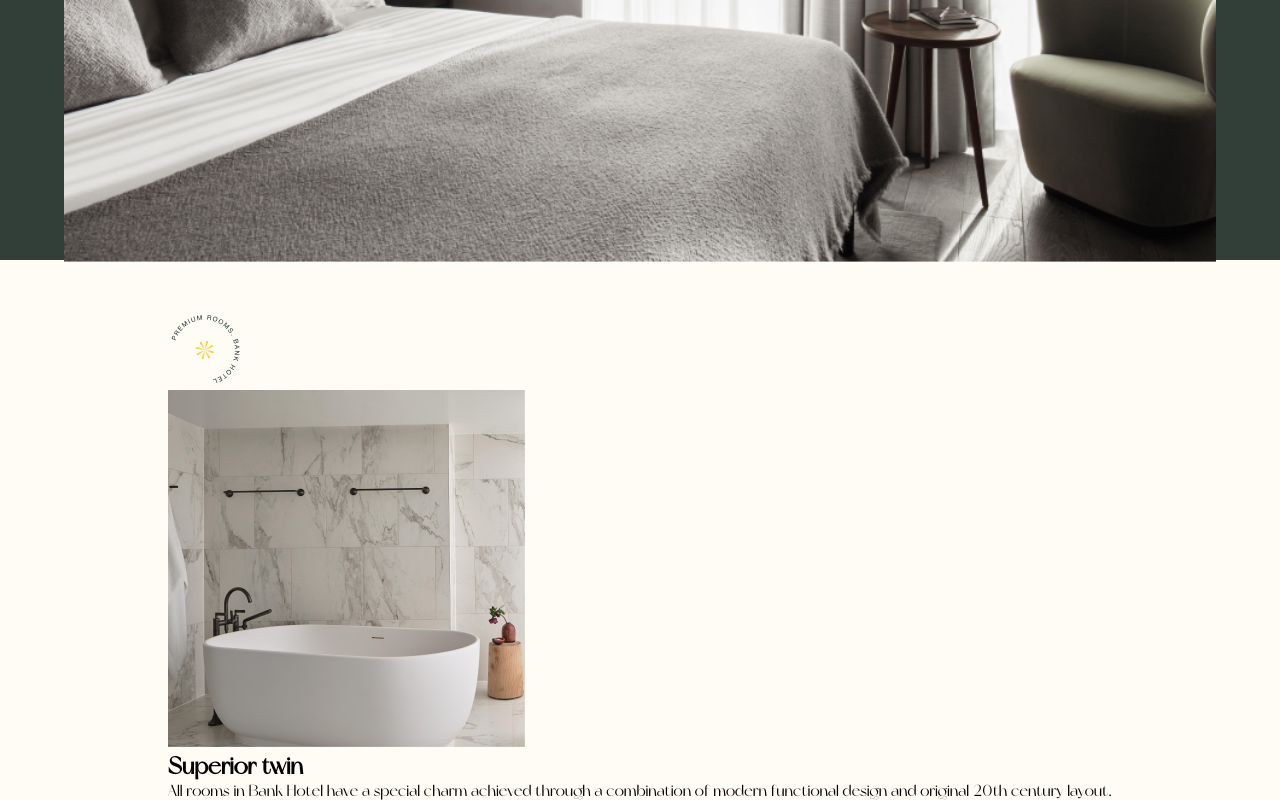
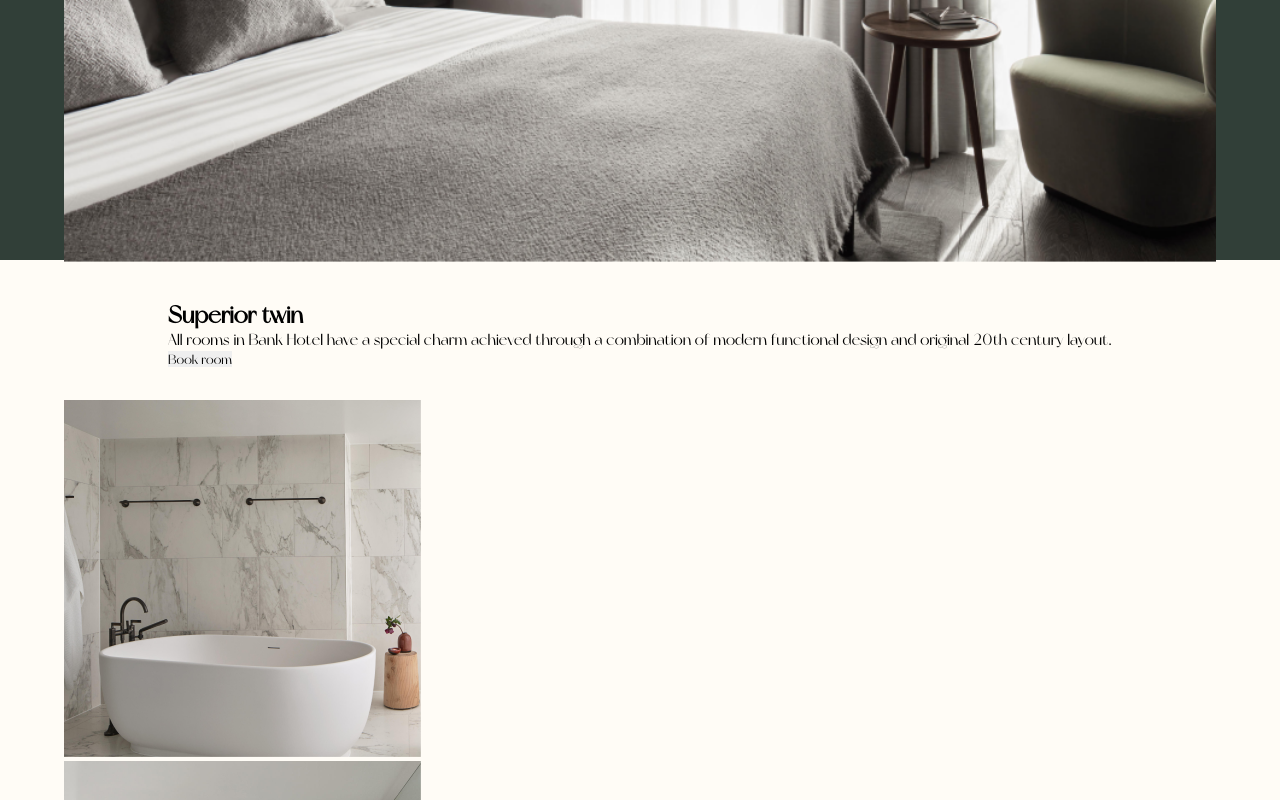
Before and after one commit to gift56/Fullstack-HotelWebsite, a React (Create React App) app: page /rooms in a window 1280 px wide. Shown: the part 1821-2621 px from the top of the page. Built offline with nearby package versions, Linux system fonts and the light colour scheme.

Commit message:
working on some stuff

```diff
--- a/src/styles/RoomStyle/RoomOptions.styled.js
+++ b/src/styles/RoomStyle/RoomOptions.styled.js
@@ -13,6 +13,9 @@ export const OptionArea = styled.div`
   align-items: center;
   justify-content: flex-start;
   gap: 2rem;
+  .imageCon {
+    display: none;
+  }
 `;
 
 export const OptionLeftArea = styled.div``;
```
